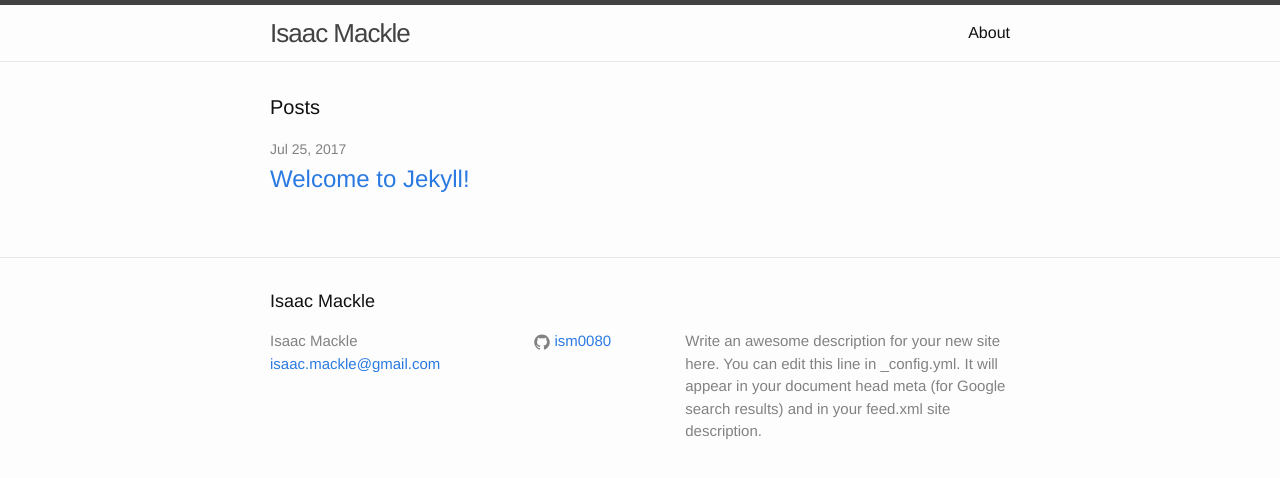
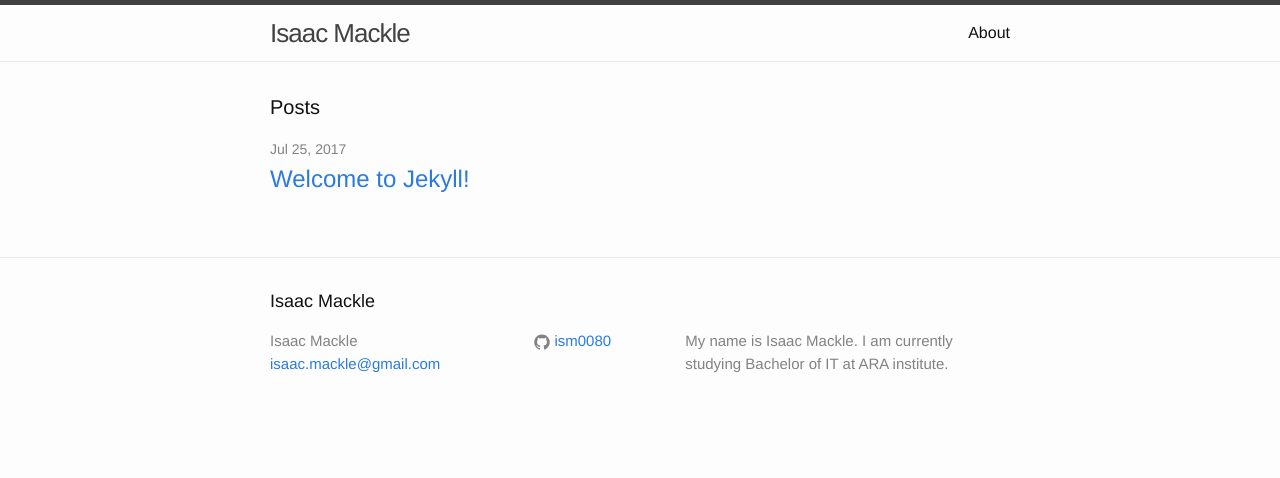
Before and after one commit to ism0080/ism0080.github.io, a Jekyll site: the page built from index.html, in a window 1280 px wide. Shown: the top 478 px of the page. Built offline with Jekyll 4.4.1, drawn with Linux system fonts in a browser that asks for light colours.

Commit message:
Update _config.yml

```diff
--- a/_config.yml
+++ b/_config.yml
@@ -9,9 +9,8 @@
 title: Isaac Mackle
 email: isaac.mackle@gmail.com
 description: > # this means to ignore newlines until "baseurl:"
-  Write an awesome description for your new site here. You can edit this
-  line in _config.yml. It will appear in your document head meta (for
-  Google search results) and in your feed.xml site description.
+  My name is Isaac Mackle. I am currently studying Bachelor of IT at ARA institute.
+
 baseurl: "" # the subpath of your site, e.g. /blog
 # url: "http://yourdomain.com" # the base hostname & protocol for your site
 # twitter_username: jekyllrb
```
